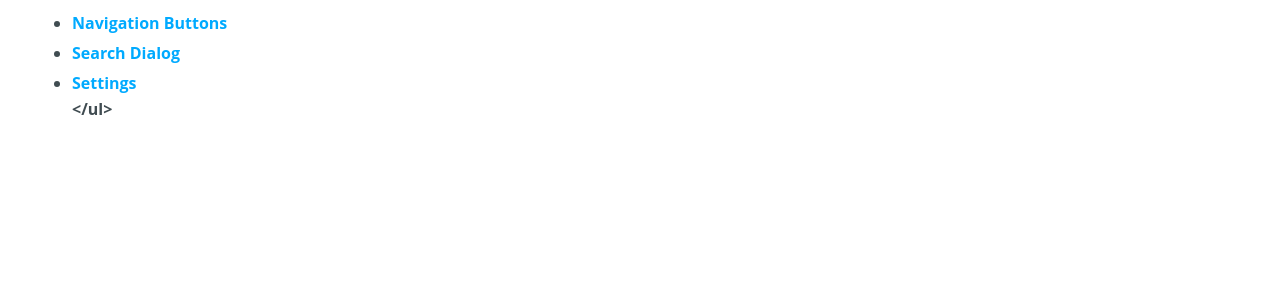
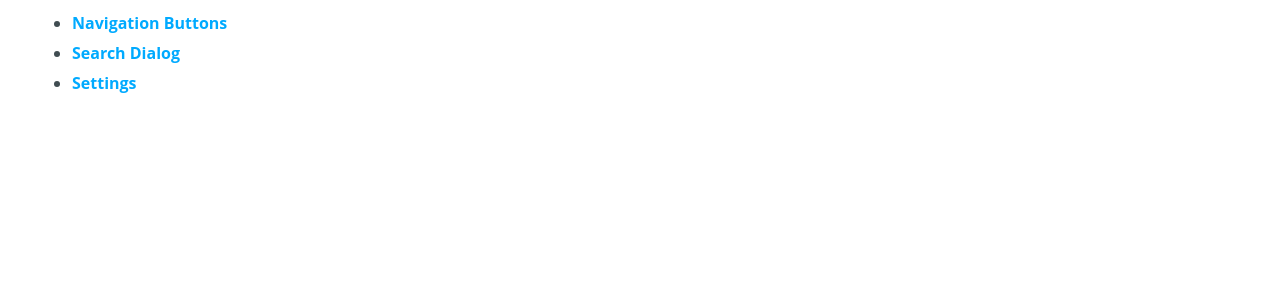
Before and after one commit to cs-LA/home, a Jekyll site: the page built from KTrunk/Manual/Index.md, in a window 1280 px wide. Shown: the part 424-717 px from the top of the page. Built offline with Jekyll 4.4.1, drawn with Linux system fonts in a browser that asks for light colours; our own code applies the rules of GitHub Pages for plain Markdown files.

Commit message:
Update Index.md

```diff
--- a/KTrunk/Manual/Index.md
+++ b/KTrunk/Manual/Index.md
@@ -34,7 +34,7 @@
   </li>
   <li>
     <span class="en"><b><a href="SearchDialog.html">Search Dialog</a></b></span>
-    <span class="de"><b><a href="NavigationButtons.html">Navigations-Schalttasten</a></b</span>
+  <span class="de"><b><a href="NavigationButtons.html">Navigations-Schalttasten</a></b></span>
   </li>
   <li>
     <span class="en"><b><a href="Settings.html">Settings</a></b></span>
```
